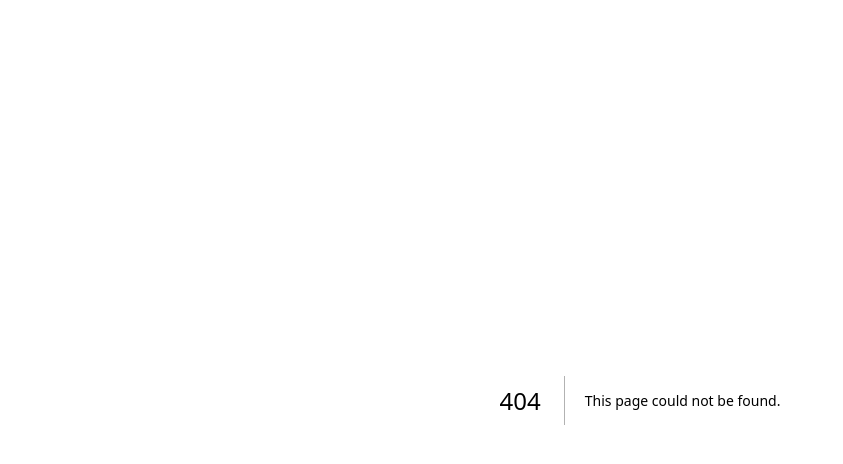
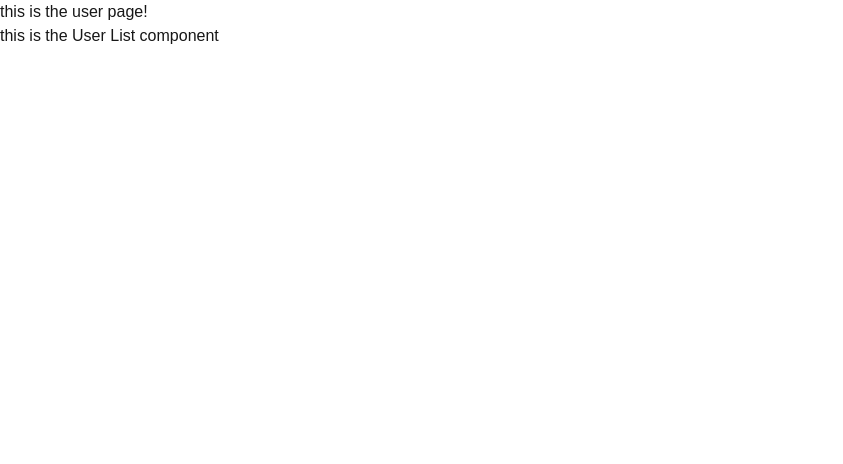
Before and after one commit to jiyulei/cs2ban, a Next.js app: page /users in a window 1280 px wide. Before the commit this address had no page. Shown: the top 464 px of the page, without its empty margins (0-843 px from the left). Built offline with nearby package versions, Linux system fonts and the light colour scheme.

Commit message:
Jiyu | Create UserList component and page

```diff
--- /dev/null
+++ b/src/components/UserList.tsx
@@ -0,0 +1,5 @@
+export default function UserList() {
+    return <div>
+        this is the User List component
+    </div>
+}
--- /dev/null
+++ b/src/pages/users.tsx
@@ -0,0 +1,8 @@
+import UserList from "@/components/UserList";
+
+export default function Users() {
+    return <div>
+        this is the user page!
+        <UserList />
+    </div>
+}
```
